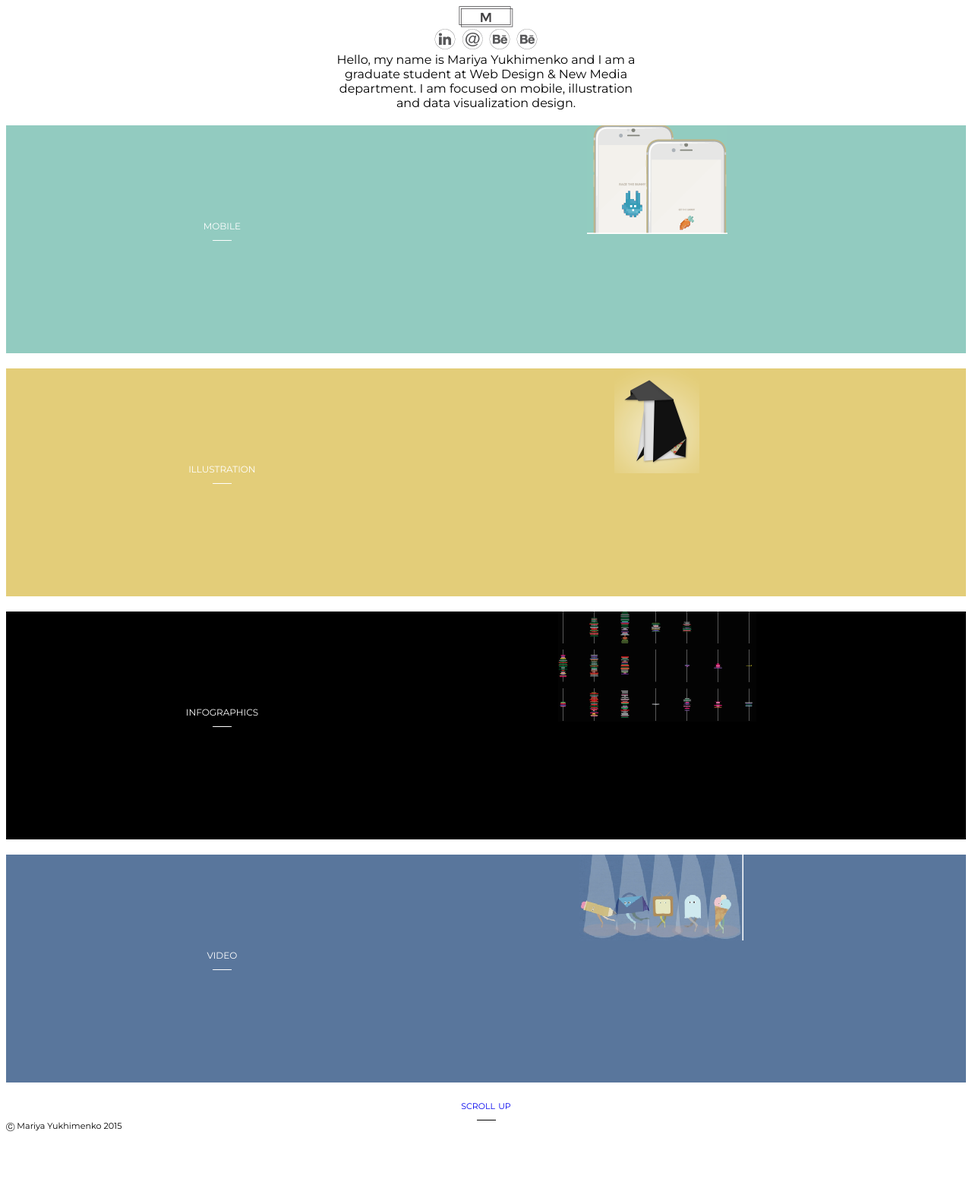
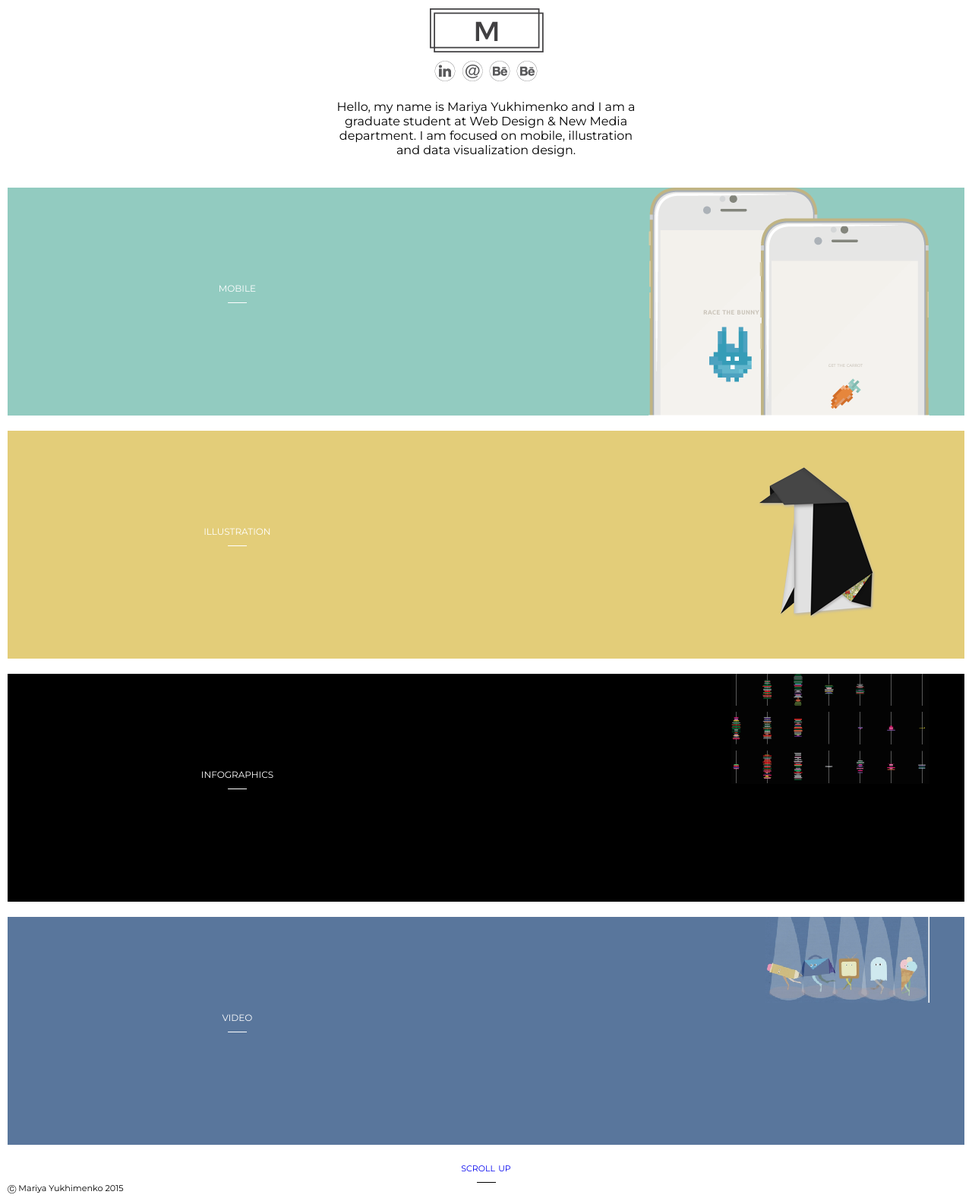
Before and after one commit to marvladimirovna/portfolio, a PHP site: page / in a window 1280 px wide. Shown: the whole page at 76% size. Before the commit the page ends 1490 px from the top, so only its background shows below. Run offline with PHP 8.4, Linux system fonts and the light colour scheme.

Commit message:
updated pics

```diff
--- a/illustration.html
+++ b/illustration.html
@@ -6,9 +6,9 @@
     <body>
         <div class="logo">
              <a href="index.html" class="back">
-                 <img src="back_arrow.png"/>
+                 <img src="arrow.png"/>
              </a>
-             <img src="masha_logo.png" />
+             <img src="logo.png" />
         </div>
         <div class="social">
             <ul>
--- a/index.html
+++ b/index.html
@@ -5,7 +5,7 @@
     </head>
     <body>
         <div class="logo">
-             <img src="masha_logo.png" />
+             <img src="logo.png" />
         </div>
         <div class="social">
             <ul>
@@ -44,7 +44,7 @@
                 <span class="border"></span>
             </div>
             <div class="image">
-                <img src="mobile_image.png" />
+                <img src="mobile.png" />
             </div>
         </a>
 
@@ -54,7 +54,7 @@
                 <span class="border"></span>
             </div>
             <div class="image">
-                <img src="illustration_image.png" />
+                <img src="penguin.png" />
             </div>
         </a>
 
--- a/main.css
+++ b/main.css
@@ -1,5 +1,6 @@
 body {
     font-family: 'Montserrat', sans-serif;
+    margin: 10px;
 }
 
 a {
@@ -8,6 +9,10 @@ a {
 
 .logo {
     text-align: center;
+}
+
+.social {
+    margin-top: 10px;
 }
 
 .social ul {
@@ -27,6 +32,8 @@ a {
 }
 
 .summary {
+    margin-top: 20px;
+    margin-bottom: 40px;
     width: 33%;
     margin-right: auto;
     margin-left: auto;
@@ -77,7 +84,7 @@ a.section {
 .section .title {
     vertical-align: top;
     margin-top: 120px;
-    width: 45%;
+    width: 48%;
     display: inline-block;
     text-align: center;
     color: white;
@@ -86,9 +93,9 @@ a.section {
 }
 
 .section .image {
-    width: 45%;
+    width: 48%;
     display: inline-block;
-    text-align: center;
+    text-align: right;
 }
 
 .scrollup {
```
Also changed, not shown: back_arrow.png (deleted), masha_logo.png (deleted), 1 other file.
